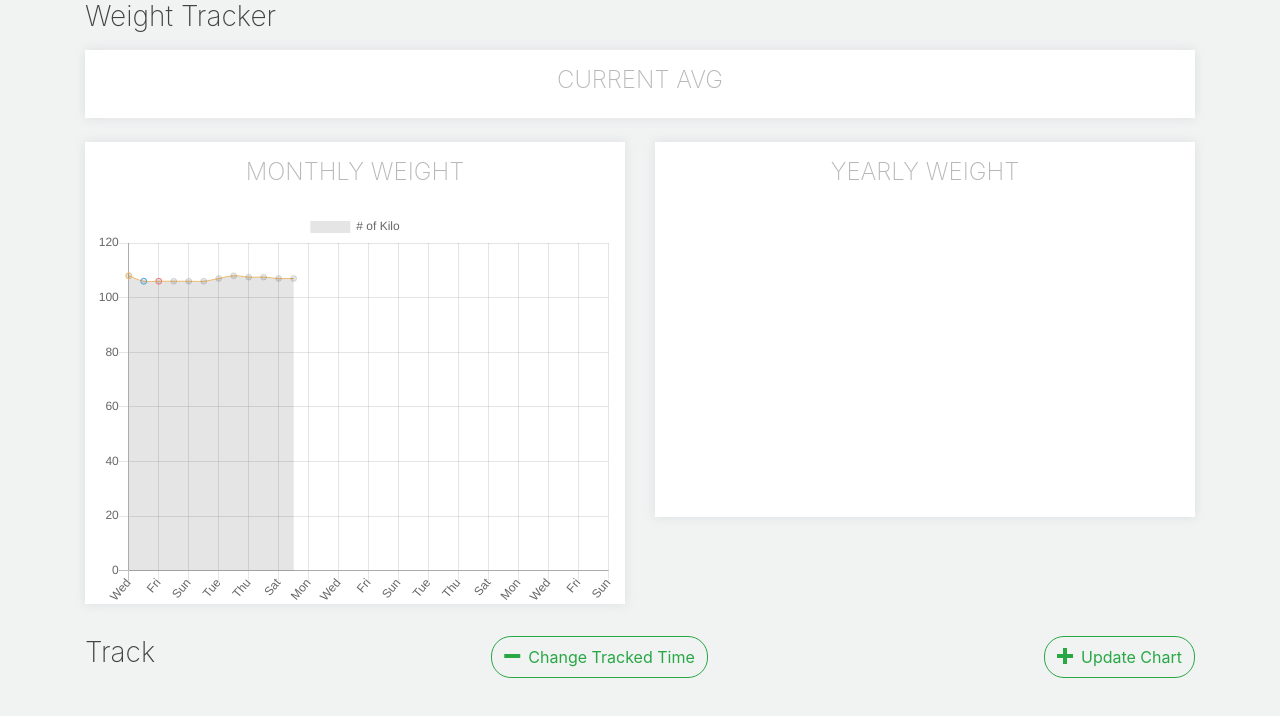
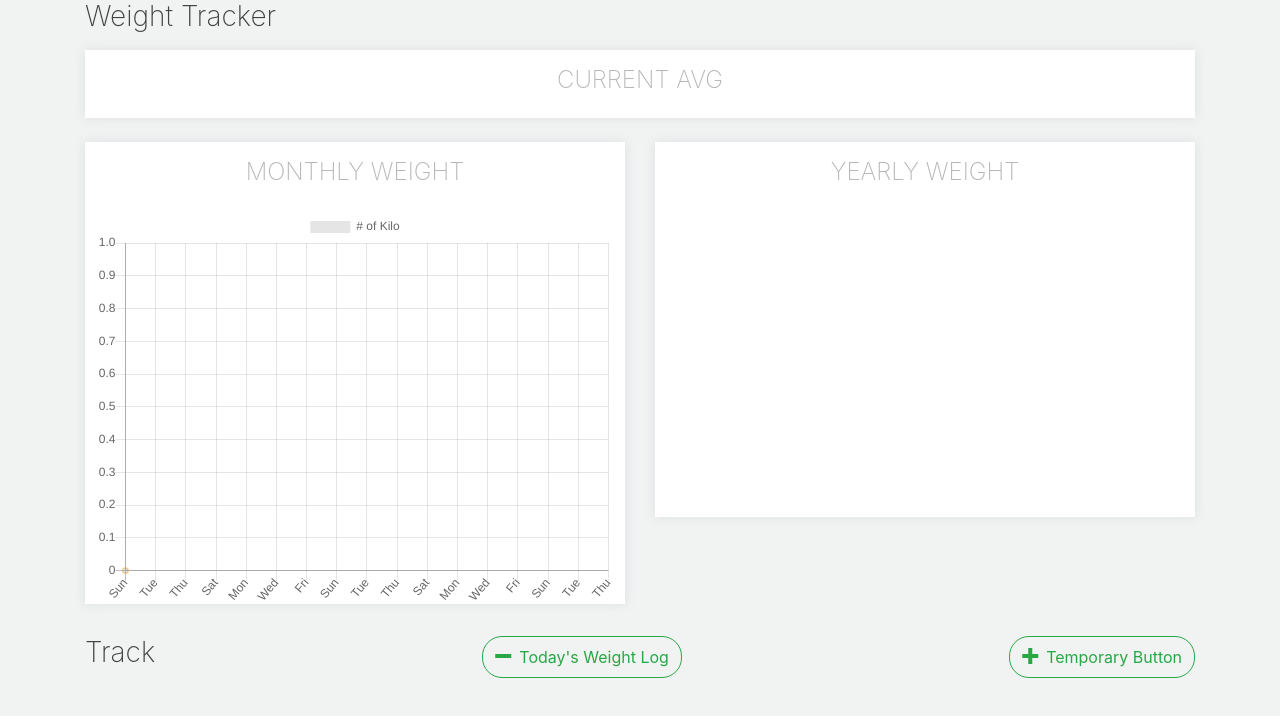
Before and after one commit to kimondo88/trackingWeightWebApp, a website built with webpack: page index.html in a window 1280 px wide. Built offline with nearby package versions, Linux system fonts and the light colour scheme; data requests are answered from the project's data file.

Commit message:
updated to version 1.0.0, it has basic functionalities.

```diff
--- a/data/db.json
+++ b/data/db.json
@@ -2,36 +2,11 @@
   "users": [
     {
       "id": 1,
-      "fullName": "Dorian",
+      "fullName": "Default",
       "trackDay": [
         {
-          "1625070002681": {
-            "weight": 108
-          }
-        },
-        {
-          "1625459935188": {
-            "weight": 106
-          }
-        },
-        {
-          "1625597777459": {
-            "weight": 107
-          }
-        },
-        {
-          "1625658451870": {
-            "weight": 108
-          }
-        },
-        {
-          "1625821136402": {
-            "weight": 107.5
-          }
-        },
-        {
-          "1625983865383": {
-            "weight": 107
+          "11111": {
+            "weight": 0
           }
         }
       ]
--- a/index.html
+++ b/index.html
@@ -46,9 +46,9 @@
 		<div class="d-flex flex-row justify-content-between pb-3">
 			<h3>Track</h3>
 			<button type="button" class="btn btn-outline-success" data-toggle="modal" data-target="#exampleModal"><span
-					class="oi oi-minus pr-2"></span>Change Tracked Time</button>
-            <button onClick="dbg()" type="button" class="btn btn-outline-success"><span
-                class="oi oi-plus pr-2"></span>Update Chart</button>
+					class="oi oi-minus pr-2"></span>Today's Weight Log</button>
+            <button onClick="" type="button" class="btn btn-outline-success"><span
+                class="oi oi-plus pr-2"></span>Temporary Button</button>
 
 	<!-- New Weight Entry -->
 	<div class="modal fade" id="exampleModal" tabindex="-1" role="dialog" aria-labelledby="exampleModalLabel" style="display: none;" aria-hidden="true">
--- a/package.json
+++ b/package.json
@@ -1,6 +1,6 @@
 {
   "name": "trackingweightwebapp",
-  "version": "0.2.1",
+  "version": "1.0.0",
   "description": "An internet app about tracking user weight and showing chart",
   "main": "index.html",
   "scripts": {
@@ -31,10 +31,10 @@
     "axios": "^0.21.1",
     "cross-env": "^7.0.2",
     "express": "^4.17.1",
-    "json-server": "^0.15.1",
-    "npm-run-all": "^4.1.5"
+    "json-server": "^0.15.1"
   },
   "devDependencies": {
+    "npm-run-all": "^4.1.5",
     "eslint": "^7.30.0",
     "mocha": "^9.0.2",
     "nodemon": "^2.0.10",
```
Also changed, not shown: 1 other file.
